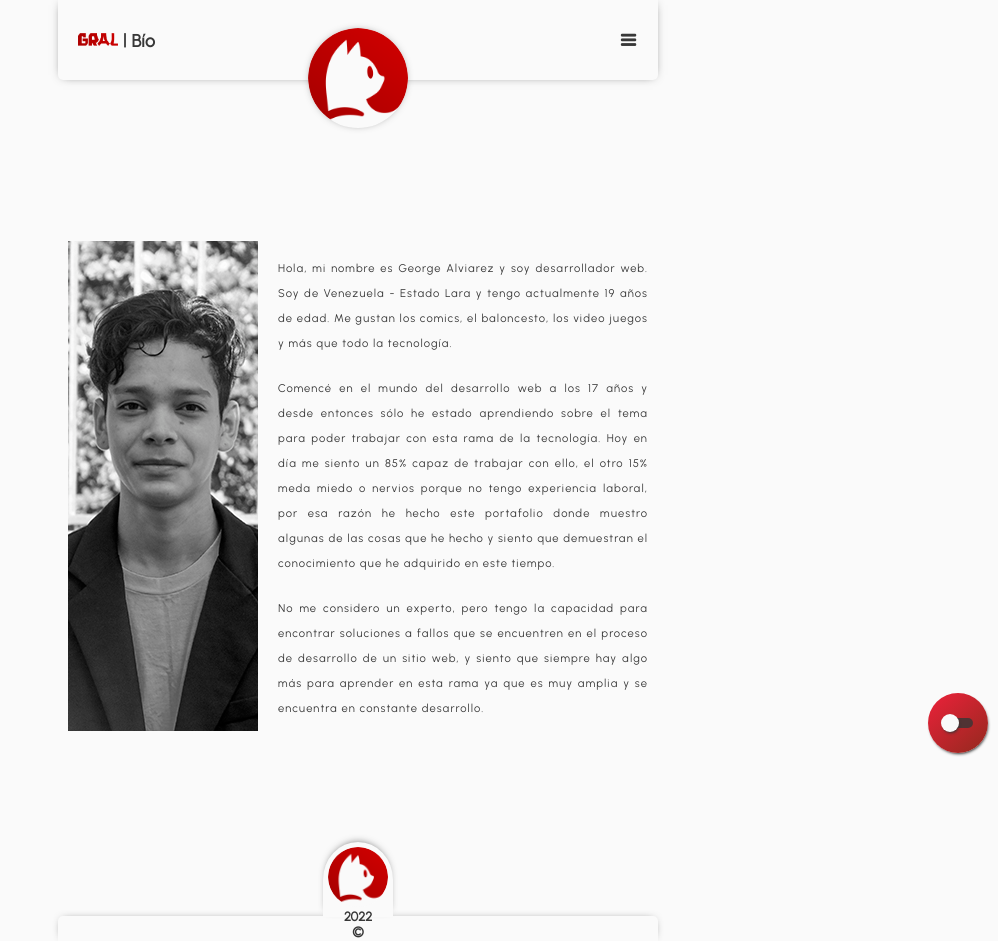
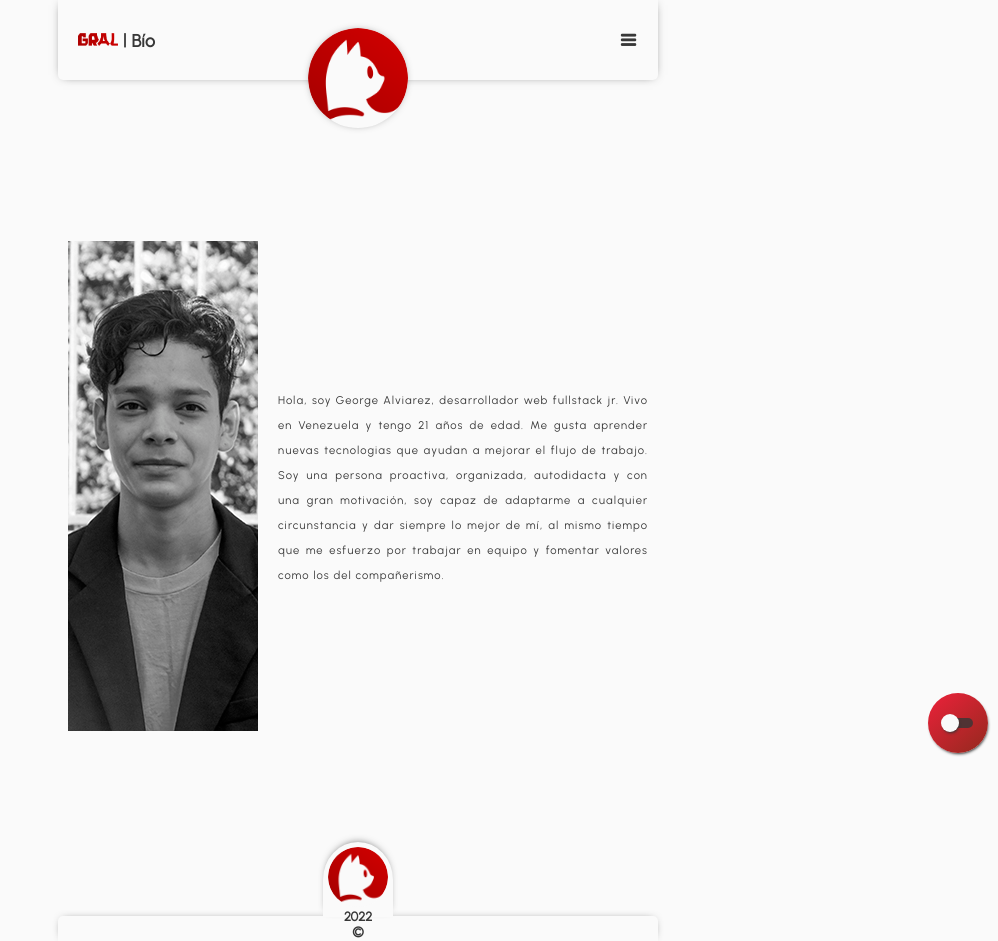
Before and after one commit to gralweb/gralweb, a React (Create React App) app: page /bio in a window 1280 px wide. Shown: the whole page, without its empty margins (282-1280 px from the left). Built offline with nearby package versions, Linux system fonts and the light colour scheme.

Commit message:
change - Bio
cambio informacion de la biografia

```diff
--- a/src/pages/biografia/index.jsx
+++ b/src/pages/biografia/index.jsx
@@ -26,7 +26,10 @@ const RenderBiografia = ({ headerLocation }) => {
                 <div
                     className={`app-bio-cont-text ${animationLoad ? 'app-bio-cont-text-anim' : ''}`}
                 >
-                    <p className='app-bio-text'>
+                	<p className='app-bio-text'>
+                		Hola, soy George Alviarez, desarrollador web fullstack jr. Vivo en Venezuela y tengo 21 años de edad. Me gusta aprender nuevas tecnologias que ayudan a mejorar el flujo de trabajo. Soy una persona proactiva, organizada, autodidacta y con una gran motivación, soy capaz de adaptarme a cualquier circunstancia y dar siempre lo mejor de mí, al mismo tiempo que me esfuerzo por trabajar en equipo y fomentar valores como los del compañerismo.
+                	</p>
+                    {/*<p className='app-bio-text'>
                         Hola, mi nombre es George Alviarez y soy desarrollador web. Soy de Venezuela - Estado Lara y tengo actualmente 19 años de edad. Me gustan los comics, el baloncesto, los video juegos y más que todo la tecnología.
                     </p>
                     <p className='app-bio-text'>
@@ -34,7 +37,7 @@ const RenderBiografia = ({ headerLocation }) => {
                     </p>
                     <p className='app-bio-text'>
                        No me considero un experto, pero tengo la capacidad para encontrar soluciones a fallos que se encuentren en el proceso de desarrollo de un sitio web, y siento que siempre hay algo más para aprender en esta rama ya que es muy amplia y se encuentra en constante desarrollo.
-                    </p>
+                    </p>*/}
                 </div>
             </div>
         </div>
```
